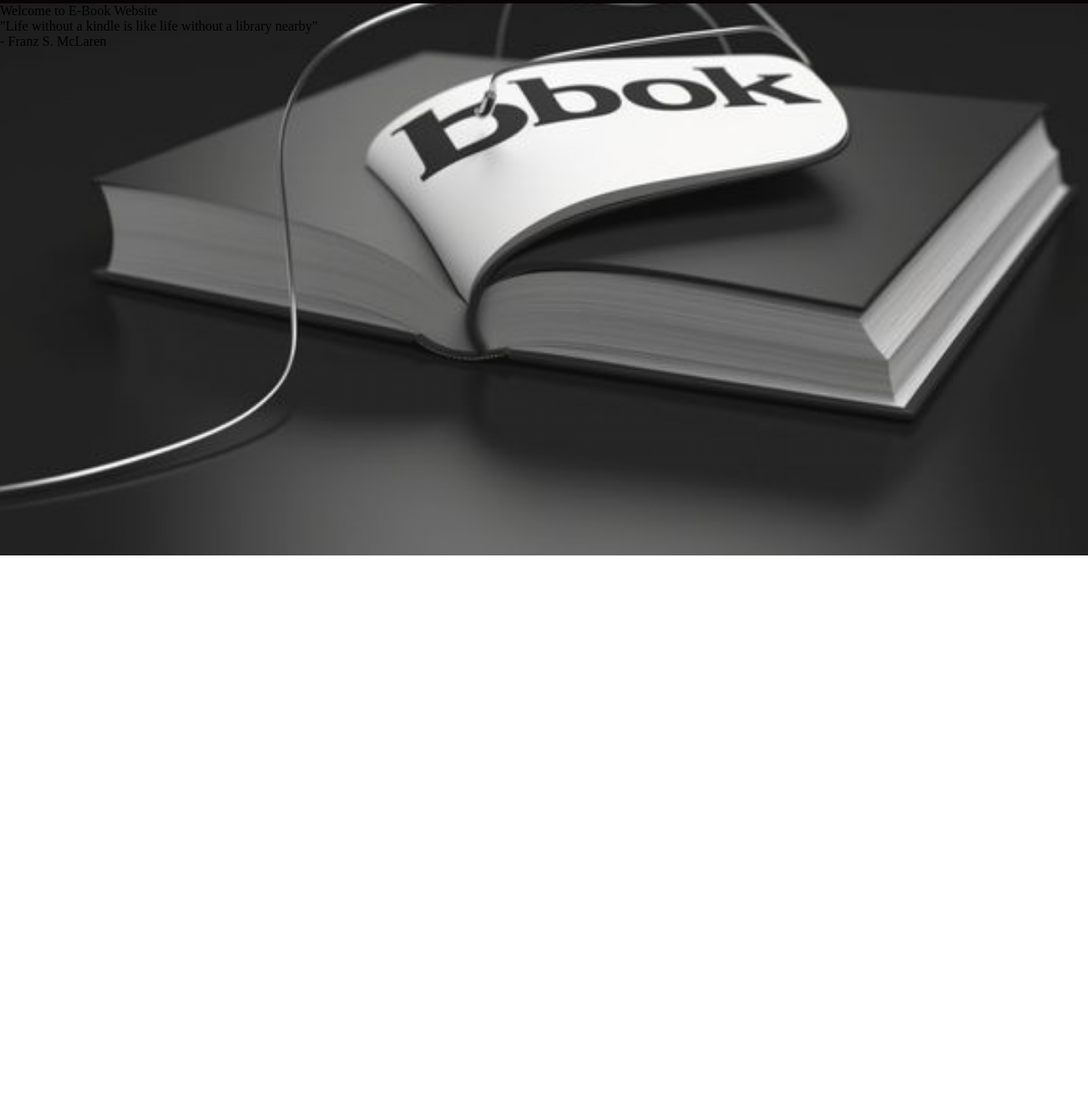
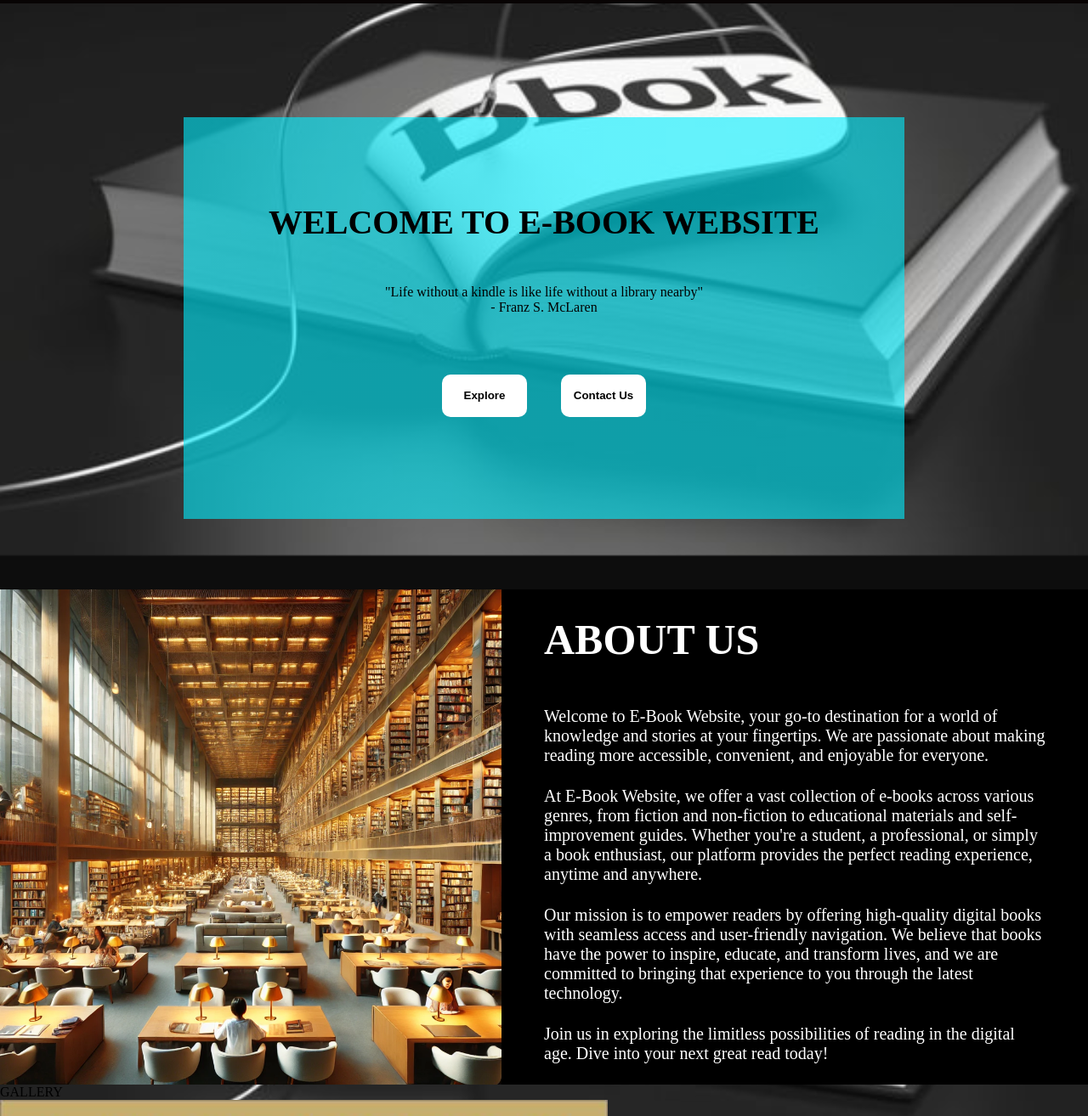
Before and after one commit to jonathanskuy/ebook-website, a plain HTML site: page index.html in a window 1280 px wide. Shown: the part 146-1460 px from the top of the page at 85% size. Before the commit the page ends 800 px from the top, so only its background shows below. Drawn offline with Linux system fonts and the light colour scheme.

Commit message:
E-Book Website Development #2

```diff
--- a/css/style.css
+++ b/css/style.css
@@ -18,6 +18,9 @@ header {
     padding:40px;
     display:flex;
     justify-content:space-between;
+    position:fixed;
+    width:100vw;
+    box-sizing:border-box;
 }
 
 .header-title {
@@ -41,3 +44,101 @@ header {
     margin-left:50px;
     font-weight:bold;
 }
+
+.navbar-link a {
+    text-decoration:none;
+    color:white;
+}
+
+#welcome {
+    display:flex;
+    align-items:center;
+    justify-content:center;
+    height:80vh;
+    padding-top:200px;
+}
+
+.welcome {
+    background-image:linear-gradient(rgba(0, 238, 255, 0.6), rgba(0, 238, 255, 0.6));
+    padding:100px;
+}
+
+.welcome-msg {
+    font-weight:bold;
+    font-size:40px;
+    text-align:center;
+}
+
+.welcome-quote {
+    margin-top:50px;
+}
+
+.welcome-quote-text, .welcome-quote-author {
+    text-align:center;
+}
+
+.welcome-buttons {
+    display:flex;
+    justify-content:center;
+    margin-top:50px;
+}
+
+.welcome-buttons button {
+    flex:1;
+    max-width:100px;
+    min-height:50px;
+    margin:20px;
+    border:0;
+    border-radius:10px;
+    background-color:white;
+    font-weight:bold;
+}
+
+#about {
+    background-color:black;
+    color:white;
+    display:flex;
+    justify-content:center;
+}
+
+.half-div {
+    flex:1;
+    align-items:stretch;
+}
+
+.about-img {
+    display:flex;
+    align-items:center;
+    justify-content:center;
+}
+
+.about-img img {
+    width:100%;
+    height:100%;
+    object-fit:cover;
+}
+
+.about-text {
+    display:flex;
+    flex-direction:column;
+    justify-content:center;
+    margin-left:50px;
+    margin-right:50px;
+}
+
+.about-title {
+    font-weight:bold;
+    font-size:50px;
+    margin-top:30px;
+    margin-bottom:50px;
+}
+
+.about-desc {
+    display:flex;
+    flex-direction:column;
+}
+
+.about-desc span {
+    margin-bottom:25px;
+    font-size:20px;
+}
--- a/index.html
+++ b/index.html
@@ -12,28 +12,36 @@
                 E-BOOK WEBSITE
             </div>
             <div class="header-navbar">
-                <div class="navbar-link">
+                <div class="navbar-link" href="#welcome">
+                    <a href="#welcome">
                         <img src="">
                         Home
+                    </a>
                 </div>
                 <div class="navbar-link">
+                    <a href="#about">
                         <img src="">
                         About
+                    </a>
                 </div>
                 <div class="navbar-link">
+                    <a href="#gallery">
                         <img src="">
                         Gallery
+                    </a>
                 </div>
                 <div class="navbar-link">
+                    <a href="#contact">
                         <img src="">
                         Contact
+                    </a>
                 </div>
             </div>
         </header>
-        <div class="home-body">
+        <section id="welcome">
             <div class="welcome">
                 <div class="welcome-msg">
-                    Welcome to E-Book Website
+                    WELCOME TO E-BOOK WEBSITE
                 </div>
                 <div class="welcome-quote">
                     <div class="welcome-quote-text">
@@ -43,7 +51,47 @@
                         - Franz S. McLaren
                     </div>
                 </div>
+                <div class="welcome-buttons">
+                    <button class="explore-button">Explore</button>
+                    <button class="read-more-button">Contact Us</button>
                 </div>
             </div>
+        </section>
+        <section id="about">
+            <div class="about-img half-div">
+                <img src="img/about.webp">
+            </div>
+            <div class="about-text half-div">
+                <div class="about-title">
+                    ABOUT US
+                </div>
+                <div class="about-desc">
+                    <span>Welcome to E-Book Website, your go-to destination for a world of knowledge and stories at your fingertips.
+                        We are passionate about making reading more accessible, convenient, and enjoyable for everyone.</span>
+                    <span>At E-Book Website, we offer a vast collection of e-books across various genres, from fiction and non-fiction to educational materials and self-improvement guides.
+                        Whether you're a student, a professional, or simply a book enthusiast, our platform provides the perfect reading experience, anytime and anywhere.</span>
+                    <span>Our mission is to empower readers by offering high-quality digital books with seamless access and user-friendly navigation.
+                        We believe that books have the power to inspire, educate, and transform lives, and we are committed to bringing that experience to you through the latest technology.</span>
+                    <span>Join us in exploring the limitless possibilities of reading in the digital age.
+                        Dive into your next great read today!</span>
+                </div>
+            </div>
+        </section>
+        <section id="#gallery">
+            <div class="section-title">
+                GALLERY
+            </div>
+            <div class="gallery">
+                <div class="gallery-item">
+                    <img src="img/book-1.jpg">
+                    <div class="book-title">
+                        A Beautiful Mind
+                    </div>
+                    <div class="book-author">
+                        Sylvia Nasar
+                    </div>
+                </div>
+            </div>
+        </section>
     </body>
 </html>
```
Also changed, not shown: img/about.webp (added), img/book-1.jpg (added). Lines whose indentation alone changed are shown as unchanged.
